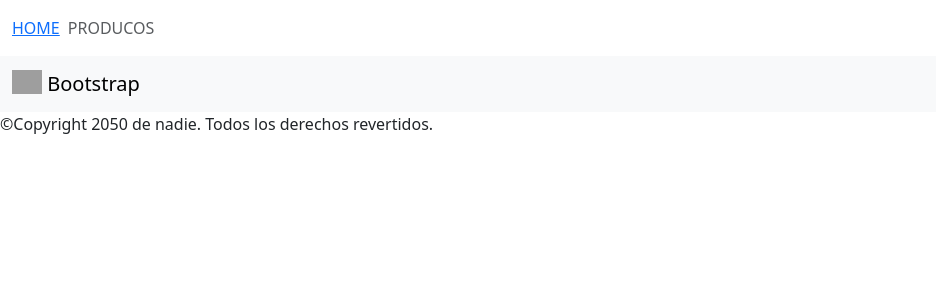
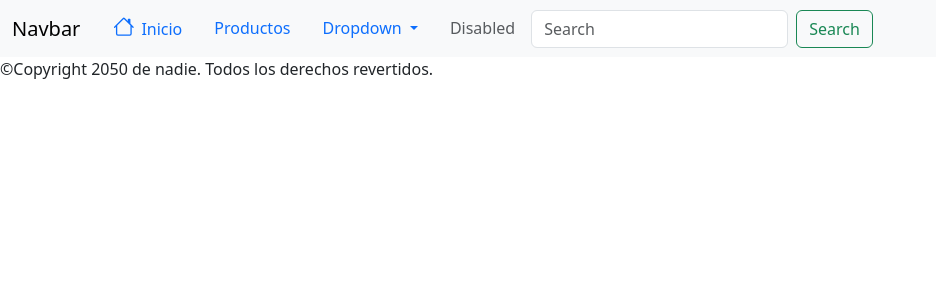
Before and after one commit to claudiopb/practicabthtml, a PHP site: page /ejemplo2.php in a window 1280 px wide. Shown: the top 300 px of the page, without its empty margins (0-936 px from the left). Run offline with PHP 8.4, Linux system fonts and the light colour scheme; grey boxes are pictures that could not be loaded.

Commit message:
Update ejemplo2.php

```diff
--- a/proycatalogo/ejemplo2.php
+++ b/proycatalogo/ejemplo2.php
@@ -7,34 +7,60 @@
     <title>Proyecto Carrito con BD</title>
     <link href="https://cdn.jsdelivr.net/npm/bootstrap@5.3.3/dist/css/bootstrap.min.css" rel="stylesheet"
         integrity="sha384-QWTKZyjpPEjISv5WaRU9OFeRpok6YctnYmDr5pNlyT2bRjXh0JMhjY6hW+ALEwIH" crossorigin="anonymous">
-</head>
+        <link rel="stylesheet" href="https://cdn.jsdelivr.net/npm/bootstrap-icons@1.11.3/font/bootstrap-icons.min.css">
+
+    </head>
 
 <body>
     <header>
-        <div class="container-fluid pt-3 my-6  text-dark">
+    <nav class="navbar navbar-expand-lg bg-body-tertiary">
+  <div class="container-fluid">
+    <a class="navbar-brand" href="#">Navbar</a>
+    <button class="navbar-toggler" type="button" data-bs-toggle="collapse" data-bs-target="#navbarSupportedContent" aria-controls="navbarSupportedContent" aria-expanded="false" aria-label="Toggle navigation">
+      <span class="navbar-toggler-icon"></span>
+    </button>
+    <div class="collapse navbar-collapse" id="navbarSupportedContent">
+    <ul class="nav justify-content-end">
+                    <li class="nav-item">
+                        <!-- Agrupamos el ícono y el texto -->
+                        <a class="nav-link active d-flex align-items-center" aria-current="page" href="#">
+                            <svg xmlns="http://www.w3.org/2000/svg" width="25" height="25" fill="currentColor" class="bi bi-house me-1" viewBox="0 0 17 19">
+                                <path d="M8.707 1.5a1 1 0 0 0-1.414 0L.646 8.146a.5.5 0 0 0 .708.708L2 8.207V13.5A1.5 1.5 0 0 0 3.5 15h9a1.5 1.5 0 0 0 1.5-1.5V8.207l.646.647a.5.5 0 0 0 .708-.708L13 5.793V2.5a.5.5 0 0 0-.5-.5h-1a.5.5 0 0 0-.5.5v1.293zM13 7.207V13.5a.5.5 0 0 1-.5.5h-9a.5.5 0 0 1-.5-.5V7.207l5-5z"/>
+                            </svg>
+                            Inicio
+                        </a>
+                    </li>
+        <li class="nav-item">
+          <a class="nav-link" href="#">Productos</a>
+        </li>
+        <li class="nav-item dropdown">
+          <a class="nav-link dropdown-toggle" href="#" role="button" data-bs-toggle="dropdown" aria-expanded="false">
+            Dropdown
+          </a>
+          <ul class="dropdown-menu">
+            <li><a class="dropdown-item" href="#">Action</a></li>
+            <li><a class="dropdown-item" href="#">Another action</a></li>
+            <li><hr class="dropdown-divider"></li>
+            <li><a class="dropdown-item" href="#">Something else here</a></li>
+          </ul>
+        </li>
+        <li class="nav-item">
+          <a class="nav-link disabled" aria-disabled="true">Disabled</a>
+        </li>
+      </ul>
+      <form class="d-flex" role="search">
+        <input class="form-control me-2" type="search" placeholder="Search" aria-label="Search">
+        <button class="btn btn-outline-success" type="submit">Search</button>
+      </form>
+    </div>
+  </div>
+</nav>
+    </header>
 
-        <nav style="--bs-breadcrumb-divider: '';" aria-label="breadcrumb">
-          <ol class="breadcrumb">
-            <li class="breadcrumb-item"><a href="#">HOME</a></li>
-           <li class="breadcrumb-item active" aria-current="page">PRODUCOS</li>
-          </ol>
-        </nav>
-
-        </div>
-    </header>
-    <nav class="navbar bg-body-tertiary">
-        <div class="container-fluid">
-            <a class="navbar-brand" href="#">
-                <img src="/docs/5.3/assets/brand/bootstrap-logo.svg" alt="Logo" width="30" height="24"
-                    class="d-inline-block align-text-top">
-                Bootstrap
-            </a>
-        </div>
-    </nav>
 
     <main>
 
-        <main />
+        <main/>
 
         <footer>
             <p>©Copyright 2050 de nadie. Todos los derechos revertidos.</p>
```
